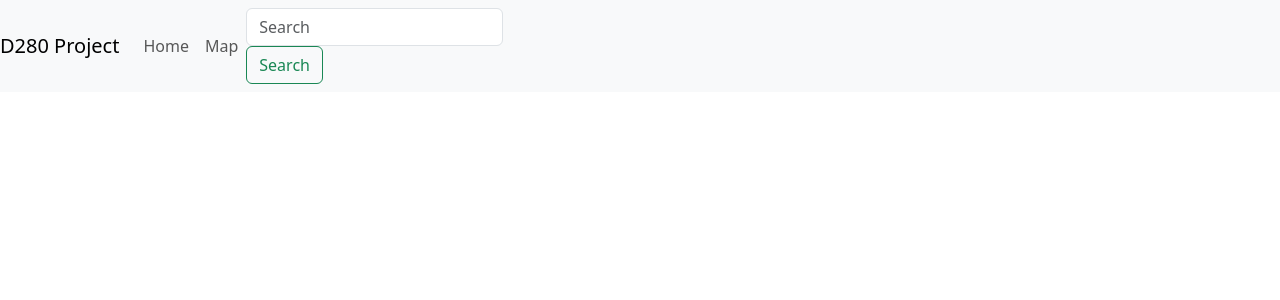
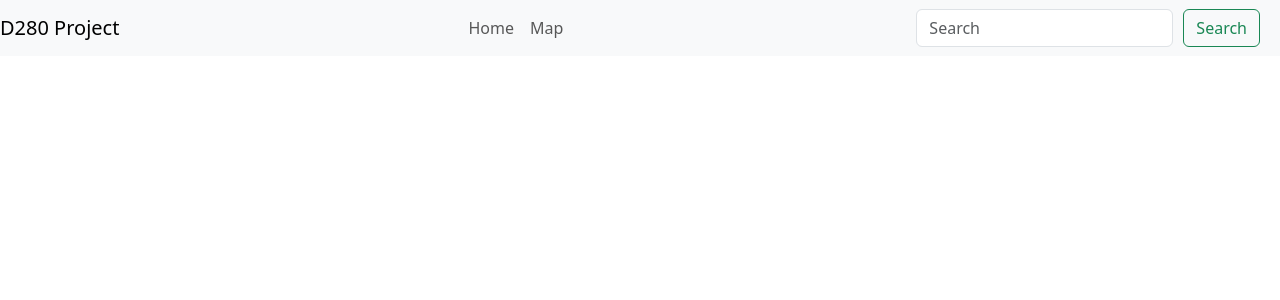
Before and after one commit to JrivasCodes/WorldMapProject, an Angular app: page / in a window 1280 px wide. Shown: the top 300 px of the page. Built offline with nearby package versions, Linux system fonts and the light colour scheme.

Commit message:
fixed navbar

```diff
--- a/src/app/components/header/header.component.css
+++ b/src/app/components/header/header.component.css
@@ -0,0 +1,17 @@
+form{
+    display: flex;
+    justify-content: space-between;
+    padding: 0 20px;
+    margin-left: auto;
+}
+
+.form-control{
+    margin-right: 10px;
+}
+
+.navbar-nav{
+    display: flex;
+    justify-content: center;
+    align-items: center;
+    flex: 1;
+}
```
Also changed, not shown: angular.json (line endings or trailing spaces).
